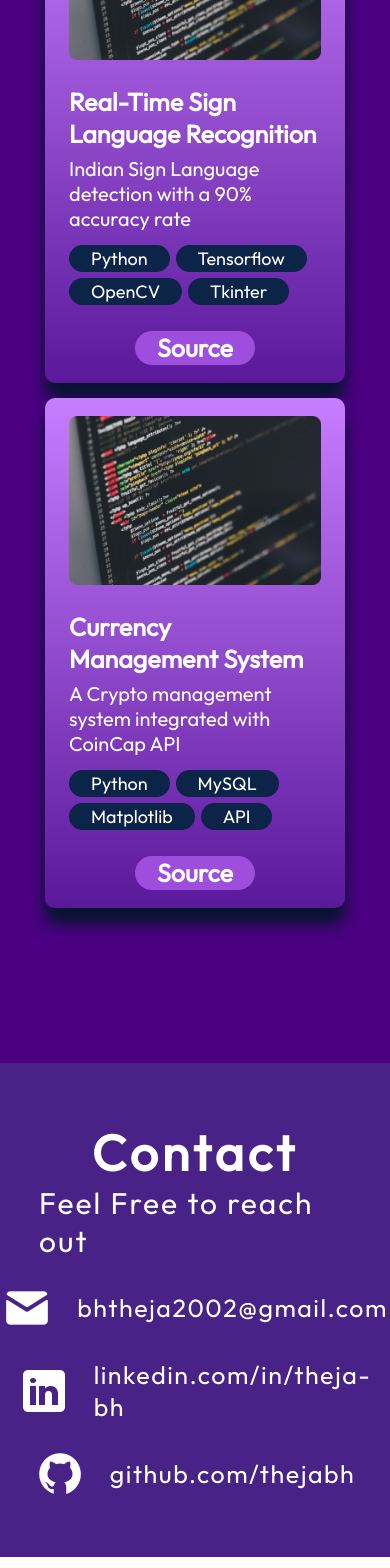
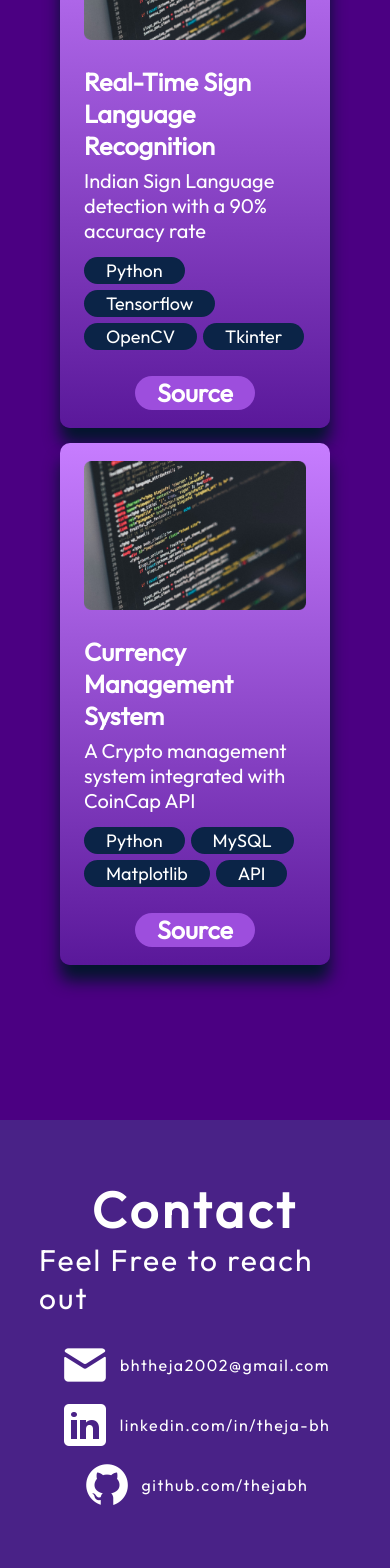
Before and after one commit to thejabh/Portfolio, a React (Vite) app: page / in a window 390 px wide. Shown: the part 3712-5280 px from the top of the page. Built offline with nearby package versions, Linux system fonts and the light colour scheme.

Commit message:
updated project and contact for mobile view

```diff
--- a/package.json
+++ b/package.json
@@ -4,7 +4,8 @@
   "version": "0.0.0",
   "type": "module",
   "scripts": {
-    "dev": "vite",
+
+    "dev":"vite",
     "build": "vite build",
     "lint": "eslint . --ext js,jsx --report-unused-disable-directives --max-warnings 0",
     "preview": "vite preview",
--- a/src/components/Contact/Contact.module.css
+++ b/src/components/Contact/Contact.module.css
@@ -61,5 +61,12 @@
 
     .links{
         align-items: center;
+        gap: 10px;
+    }
+    .link{
+        gap:10px;
+    }
+    .link a{
+        font-size: 16px;
     }
 }
--- a/src/components/Projects/ProjectCard.module.css
+++ b/src/components/Projects/ProjectCard.module.css
@@ -7,7 +7,7 @@
     background: linear-gradient(180deg, #C77DFF 0%, #5A189A 100%);
     box-shadow: 0 16px 16px 0 #04152d;
     padding: 18px 24px;
-    max-width: 300px;
+    max-width: 345px;
 }
 
 .image{
@@ -63,3 +63,10 @@
     background: var(--color-primary);
     padding: 1px 22px;
 }
+
+
+@media screen and (max-width:830px) {
+    .container{
+        max-width: 270px;
+    }
+}
```
